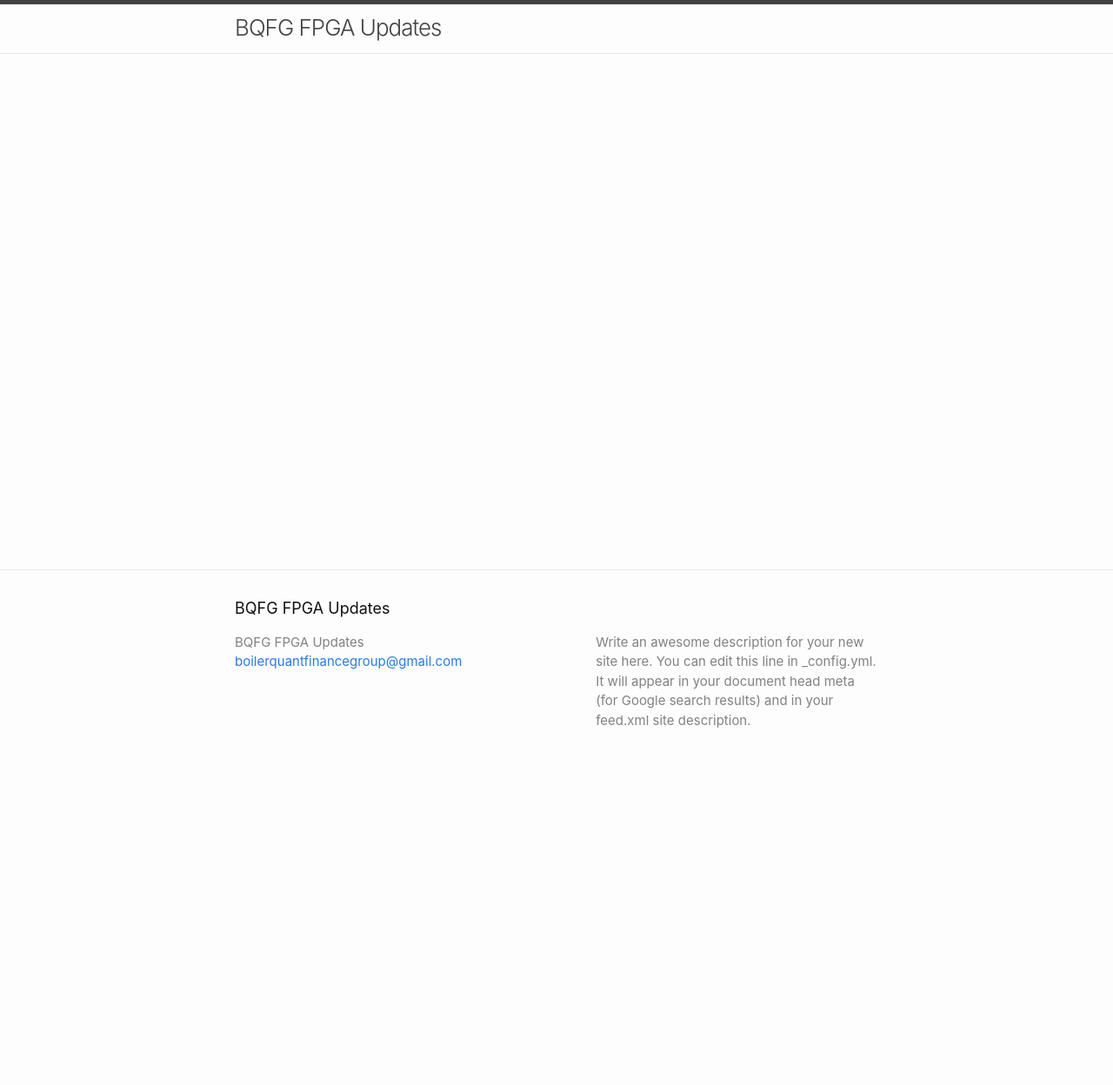
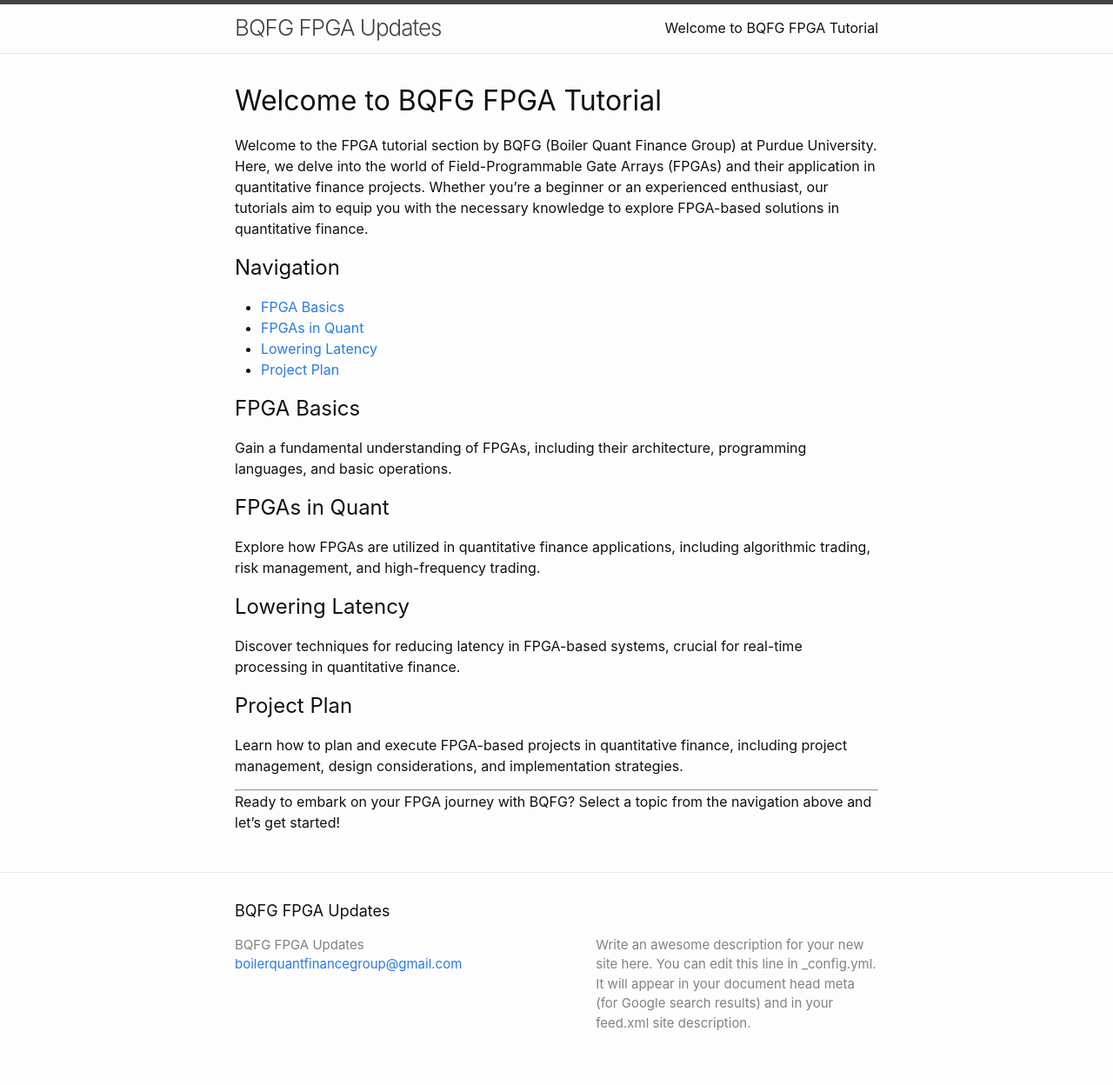
Before and after one commit to johnBrami/BQFG-FPGA-Team.github.io, a Jekyll site: the page built from index.markdown, in a window 1280 px wide. Shown: the whole page at 87% size. Built offline with Jekyll 4.4.1, drawn with Linux system fonts in a browser that asks for light colours; our own code applies the rules of GitHub Pages for plain Markdown files; before the commit the page ends 900 px from its top, so only the background shows below that.

Commit message:
Automated Commit

```diff
--- a/index.markdown
+++ b/index.markdown
@@ -4,3 +4,34 @@
 
 layout: home
 ---
+
+# Welcome to BQFG FPGA Tutorial
+
+Welcome to the FPGA tutorial section by BQFG (Boiler Quant Finance Group) at Purdue University. Here, we delve into the world of Field-Programmable Gate Arrays (FPGAs) and their application in quantitative finance projects. Whether you're a beginner or an experienced enthusiast, our tutorials aim to equip you with the necessary knowledge to explore FPGA-based solutions in quantitative finance.
+
+## Navigation
+
+- [FPGA Basics](#fpga-basics)
+- [FPGAs in Quant](#fpgas-in-quant)
+- [Lowering Latency](#lowering-latency)
+- [Project Plan](#project-plan)
+
+## FPGA Basics
+
+Gain a fundamental understanding of FPGAs, including their architecture, programming languages, and basic operations.
+
+## FPGAs in Quant
+
+Explore how FPGAs are utilized in quantitative finance applications, including algorithmic trading, risk management, and high-frequency trading.
+
+## Lowering Latency
+
+Discover techniques for reducing latency in FPGA-based systems, crucial for real-time processing in quantitative finance.
+
+## Project Plan
+
+Learn how to plan and execute FPGA-based projects in quantitative finance, including project management, design considerations, and implementation strategies.
+
+---
+
+Ready to embark on your FPGA journey with BQFG? Select a topic from the navigation above and let's get started!
```
